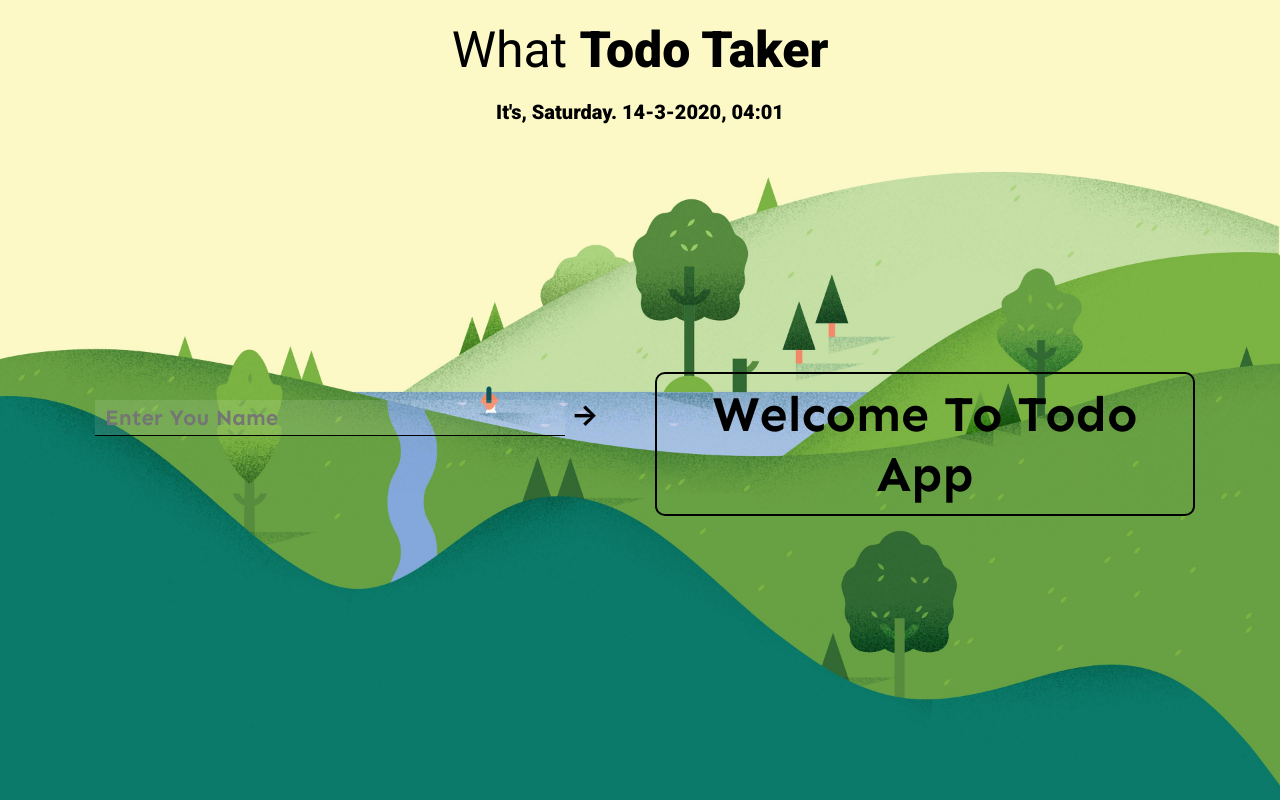
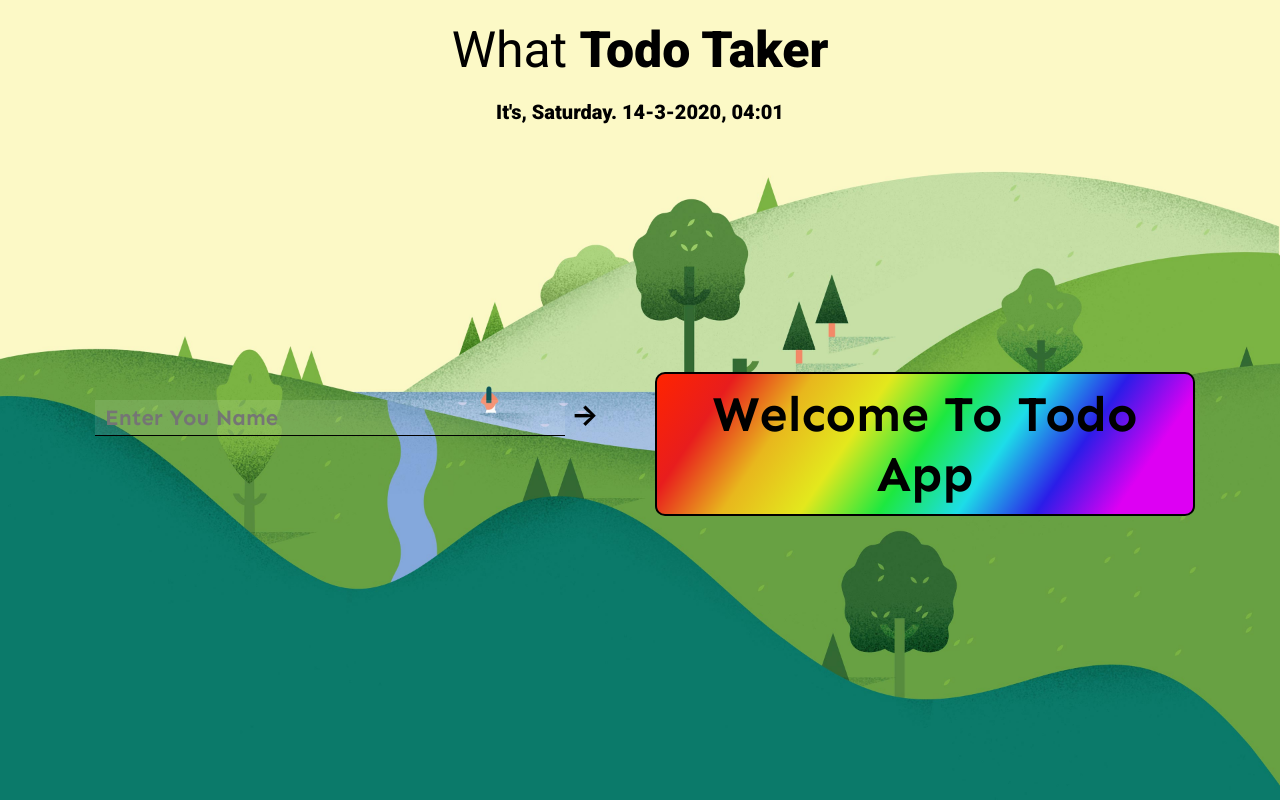
Before and after one commit to CodersGas/ToDo-List, a website built with webpack: page dist/index.html in a window 1280 px wide. Built offline with nearby package versions, Linux system fonts and the light colour scheme.

Commit message:
Changed background color of welcome to rainbow

```diff
--- a/dist/assets/style.css
+++ b/dist/assets/style.css
@@ -88,6 +88,7 @@ html, body {
   font-size: 50px;
   border: 2px solid #000;
   border-radius: 10px;
+  background: linear-gradient(124deg, #ff2400, #e81d1d, #e8b71d, #e3e81d, #1de840, #1ddde8, #2b1de8, #dd00f3, #dd00f3);
 }
 @media only screen and (max-width: 760px) {
   .nameForm .row {
--- a/dist/assets/style.scss
+++ b/dist/assets/style.scss
@@ -95,6 +95,7 @@ html, body{
 			font-size: 50px;
 			border: 2px solid $black-text-color;
 			border-radius: 10px;
+			background: linear-gradient(124deg, #ff2400, #e81d1d, #e8b71d, #e3e81d, #1de840, #1ddde8, #2b1de8, #dd00f3, #dd00f3);
 		}
 	}
 
```
Also changed, not shown: dist/index.html (+0 -11 lines), 1 other file.
